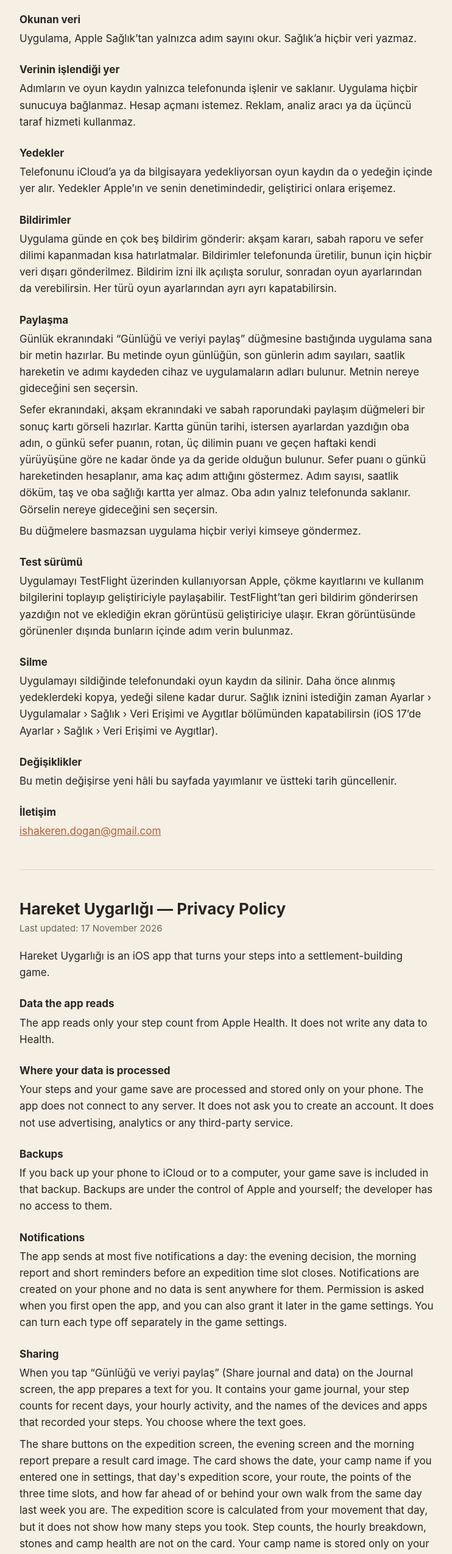
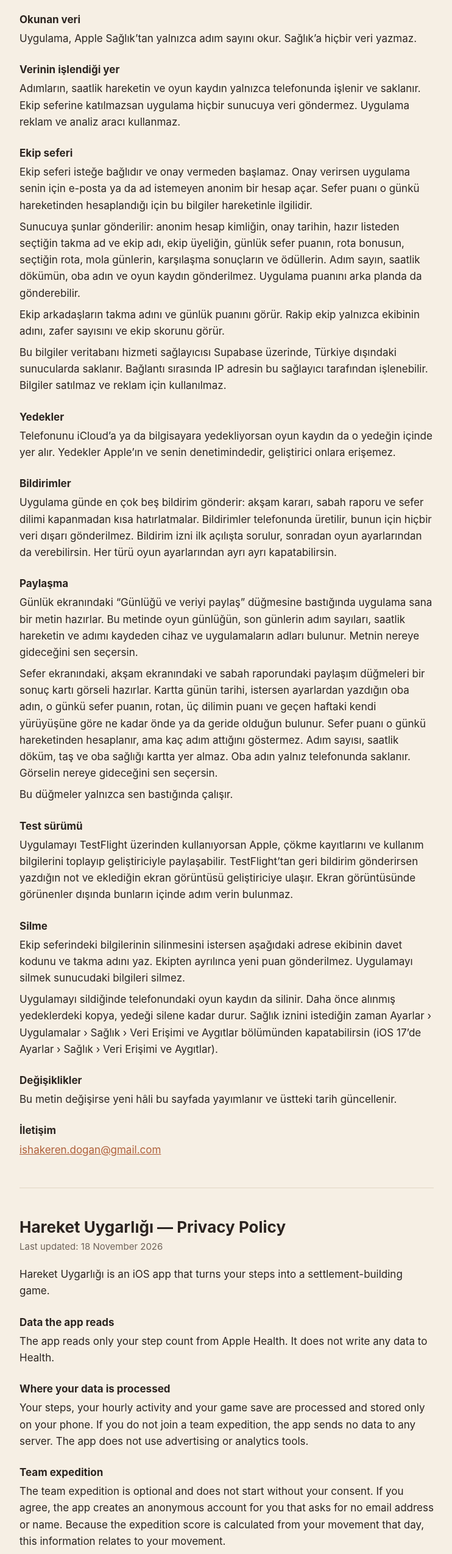
Before and after one commit to SaitomoPM/hareketuygarligi-gizlilik, a plain HTML site: page index.html in a window 1280 px wide. Shown: the part 220-2769 px from the top of the page at 61% size, without its empty margins (268-1010 px from the left). Drawn offline with Linux system fonts and the light colour scheme.

Commit message:
Ekip seferinin veri paylaşımını ekle
Co-Authored-By: Claude Opus 5.5 <noreply@anthropic.com>

```diff
--- a/index.html
+++ b/index.html
@@ -27,14 +27,20 @@
 
 <section id="tr" lang="tr">
 <h1>Hareket Uygarlığı — Gizlilik Politikası</h1>
-<p class="date">Son güncelleme: 17 Kasım 2026</p>
+<p class="date">Son güncelleme: 18 Kasım 2026</p>
 <p>Hareket Uygarlığı, adımlarını bir yerleşim kurma oyununa çeviren bir iOS uygulamasıdır.</p>
 
 <h2>Okunan veri</h2>
 <p>Uygulama, Apple Sağlık’tan yalnızca adım sayını okur. Sağlık’a hiçbir veri yazmaz.</p>
 
 <h2>Verinin işlendiği yer</h2>
-<p>Adımların ve oyun kaydın yalnızca telefonunda işlenir ve saklanır. Uygulama hiçbir sunucuya bağlanmaz. Hesap açmanı istemez. Reklam, analiz aracı ya da üçüncü taraf hizmeti kullanmaz.</p>
+<p>Adımların, saatlik hareketin ve oyun kaydın yalnızca telefonunda işlenir ve saklanır. Ekip seferine katılmazsan uygulama hiçbir sunucuya veri göndermez. Uygulama reklam ve analiz aracı kullanmaz.</p>
+
+<h2>Ekip seferi</h2>
+<p>Ekip seferi isteğe bağlıdır ve onay vermeden başlamaz. Onay verirsen uygulama senin için e-posta ya da ad istemeyen anonim bir hesap açar. Sefer puanı o günkü hareketinden hesaplandığı için bu bilgiler hareketinle ilgilidir.</p>
+<p>Sunucuya şunlar gönderilir: anonim hesap kimliğin, onay tarihin, hazır listeden seçtiğin takma ad ve ekip adı, ekip üyeliğin, günlük sefer puanın, rota bonusun, seçtiğin rota, mola günlerin, karşılaşma sonuçların ve ödüllerin. Adım sayın, saatlik dökümün, oba adın ve oyun kaydın gönderilmez. Uygulama puanını arka planda da gönderebilir.</p>
+<p>Ekip arkadaşların takma adını ve günlük puanını görür. Rakip ekip yalnızca ekibinin adını, zafer sayısını ve ekip skorunu görür.</p>
+<p>Bu bilgiler veritabanı hizmeti sağlayıcısı Supabase üzerinde, Türkiye dışındaki sunucularda saklanır. Bağlantı sırasında IP adresin bu sağlayıcı tarafından işlenebilir. Bilgiler satılmaz ve reklam için kullanılmaz.</p>
 
 <h2>Yedekler</h2>
 <p>Telefonunu iCloud’a ya da bilgisayara yedekliyorsan oyun kaydın da o yedeğin içinde yer alır. Yedekler Apple’ın ve senin denetimindedir, geliştirici onlara erişemez.</p>
@@ -45,12 +51,13 @@
 <h2>Paylaşma</h2>
 <p>Günlük ekranındaki “Günlüğü ve veriyi paylaş” düğmesine bastığında uygulama sana bir metin hazırlar. Bu metinde oyun günlüğün, son günlerin adım sayıları, saatlik hareketin ve adımı kaydeden cihaz ve uygulamaların adları bulunur. Metnin nereye gideceğini sen seçersin.</p>
 <p>Sefer ekranındaki, akşam ekranındaki ve sabah raporundaki paylaşım düğmeleri bir sonuç kartı görseli hazırlar. Kartta günün tarihi, istersen ayarlardan yazdığın oba adın, o günkü sefer puanın, rotan, üç dilimin puanı ve geçen haftaki kendi yürüyüşüne göre ne kadar önde ya da geride olduğun bulunur. Sefer puanı o günkü hareketinden hesaplanır, ama kaç adım attığını göstermez. Adım sayısı, saatlik döküm, taş ve oba sağlığı kartta yer almaz. Oba adın yalnız telefonunda saklanır. Görselin nereye gideceğini sen seçersin.</p>
-<p>Bu düğmelere basmazsan uygulama hiçbir veriyi kimseye göndermez.</p>
+<p>Bu düğmeler yalnızca sen bastığında çalışır.</p>
 
 <h2>Test sürümü</h2>
 <p>Uygulamayı TestFlight üzerinden kullanıyorsan Apple, çökme kayıtlarını ve kullanım bilgilerini toplayıp geliştiriciyle paylaşabilir. TestFlight’tan geri bildirim gönderirsen yazdığın not ve eklediğin ekran görüntüsü geliştiriciye ulaşır. Ekran görüntüsünde görünenler dışında bunların içinde adım verin bulunmaz.</p>
 
 <h2>Silme</h2>
+<p>Ekip seferindeki bilgilerinin silinmesini istersen aşağıdaki adrese ekibinin davet kodunu ve takma adını yaz. Ekipten ayrılınca yeni puan gönderilmez. Uygulamayı silmek sunucudaki bilgileri silmez.</p>
 <p>Uygulamayı sildiğinde telefonundaki oyun kaydın da silinir. Daha önce alınmış yedeklerdeki kopya, yedeği silene kadar durur. Sağlık iznini istediğin zaman Ayarlar › Uygulamalar › Sağlık › Veri Erişimi ve Aygıtlar bölümünden kapatabilirsin (iOS 17’de Ayarlar › Sağlık › Veri Erişimi ve Aygıtlar).</p>
 
 <h2>Değişiklikler</h2>
@@ -64,14 +71,20 @@
 
 <section id="en" lang="en">
 <h1>Hareket Uygarlığı — Privacy Policy</h1>
-<p class="date">Last updated: 17 November 2026</p>
+<p class="date">Last updated: 18 November 2026</p>
 <p>Hareket Uygarlığı is an iOS app that turns your steps into a settlement-building game.</p>
 
 <h2>Data the app reads</h2>
 <p>The app reads only your step count from Apple Health. It does not write any data to Health.</p>
 
 <h2>Where your data is processed</h2>
-<p>Your steps and your game save are processed and stored only on your phone. The app does not connect to any server. It does not ask you to create an account. It does not use advertising, analytics or any third-party service.</p>
+<p>Your steps, your hourly activity and your game save are processed and stored only on your phone. If you do not join a team expedition, the app sends no data to any server. The app does not use advertising or analytics tools.</p>
+
+<h2>Team expedition</h2>
+<p>The team expedition is optional and does not start without your consent. If you agree, the app creates an anonymous account for you that asks for no email address or name. Because the expedition score is calculated from your movement that day, this information relates to your movement.</p>
+<p>The following is sent to the server: your anonymous account ID, the date of your consent, the nickname and team name you pick from a preset list, your team membership, your daily expedition score, route bonus, chosen route, rest days, match results and rewards. Your step count, hourly breakdown, camp name and game save are not sent. The app may also send your score in the background.</p>
+<p>Your teammates see your nickname and daily score. The opposing team sees only your team's name, number of wins and team score.</p>
+<p>This information is stored with the database provider Supabase on servers outside Türkiye. The provider may process your IP address during a connection. The information is not sold or used for advertising.</p>
 
 <h2>Backups</h2>
 <p>If you back up your phone to iCloud or to a computer, your game save is included in that backup. Backups are under the control of Apple and yourself; the developer has no access to them.</p>
@@ -82,12 +95,13 @@
 <h2>Sharing</h2>
 <p>When you tap “Günlüğü ve veriyi paylaş” (Share journal and data) on the Journal screen, the app prepares a text for you. It contains your game journal, your step counts for recent days, your hourly activity, and the names of the devices and apps that recorded your steps. You choose where the text goes.</p>
 <p>The share buttons on the expedition screen, the evening screen and the morning report prepare a result card image. The card shows the date, your camp name if you entered one in settings, that day's expedition score, your route, the points of the three time slots, and how far ahead of or behind your own walk from the same day last week you are. The expedition score is calculated from your movement that day, but it does not show how many steps you took. Step counts, the hourly breakdown, stones and camp health are not on the card. Your camp name is stored only on your phone. You choose where the image goes.</p>
-<p>Unless you tap one of these buttons, the app sends no data to anyone.</p>
+<p>These buttons work only when you tap them.</p>
 
 <h2>Test version</h2>
 <p>If you use the app through TestFlight, Apple may collect crash logs and usage information and share them with the developer. If you send feedback through TestFlight, your note and any screenshot you attach reach the developer. Apart from what is visible in a screenshot, these contain no step data.</p>
 
 <h2>Deletion</h2>
+<p>To have your team expedition information deleted, write to the address below with your team invite code and nickname. Once you leave a team, no new scores are sent. Deleting the app does not delete the information on the server.</p>
 <p>When you delete the app, your game save on the phone is deleted as well. A copy in an earlier backup remains until you delete that backup. You can turn off Health access at any time in Settings › Apps › Health › Data Access &amp; Devices (on iOS 17: Settings › Health › Data Access &amp; Devices).</p>
 
 <h2>Changes</h2>
```
